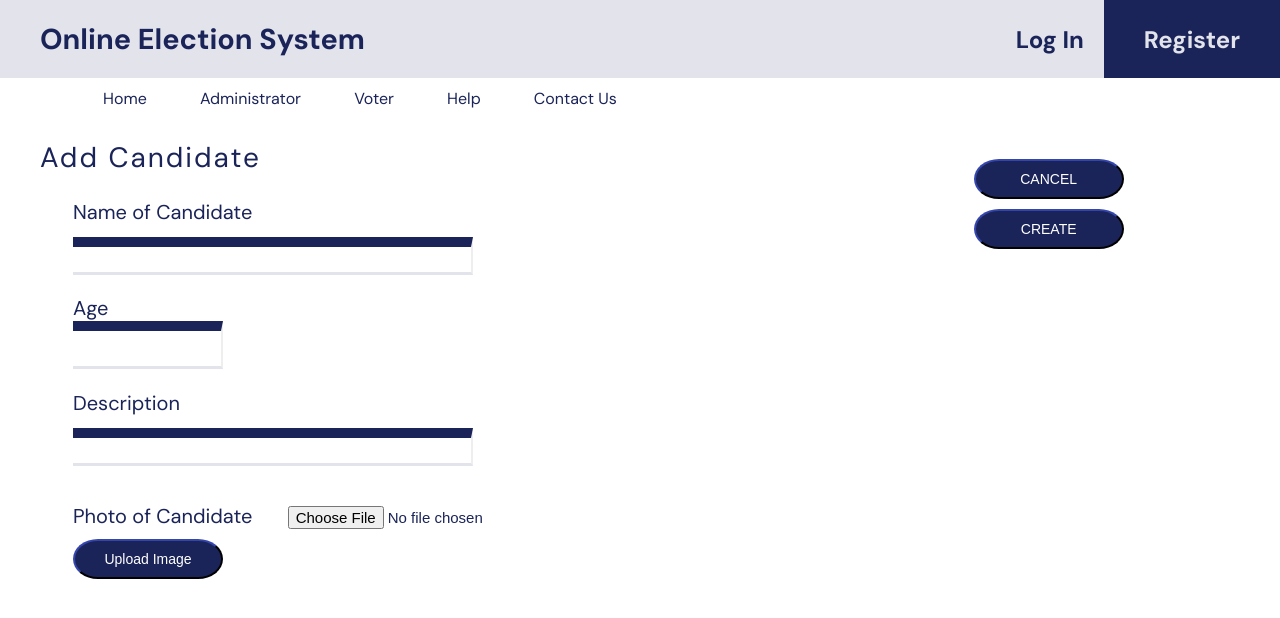
After one commit to tonsz/elective-proj, a PHP site: page /includes/admin_add_candidate.php in a window 1280 px wide. The commit adds this page. Shown: the top 618 px of the page. Run offline with PHP 8.4, Linux system fonts and the light colour scheme.

Commit message:
Added new candidate page

```diff
--- a/css/style.css
+++ b/css/style.css
@@ -278,7 +278,7 @@ body {
     border-bottom: 3px inset var(--light-gray);
     border-top: solid var(--dark-blue);
     border-top-width: 10px;
-    padding:10px;
+    padding:5px;
   }
 
   .election .date{
@@ -311,7 +311,7 @@ body {
   .hide{
     display:none;
   }
-  .election .photocandidate{
+  /* .election .photocandidate{
     font-size: 20px;
     color: var(--dark-blue);
      margin: -150px 0px 0px 40px;
@@ -324,6 +324,25 @@ body {
     width:177px;
     height:177px;
     float:right;
+  } */
+
+  .election .photo-upload {
+    font-size: 15px;
+    padding: 20px 0px 10px 31px;
+    color: var(--dark-blue);
+
+  }
+  .election .photo-submit {
+     margin-left: 31px;
+     border-radius: 20%/60%;
+     display:block;
+     height: 40px;
+     width: 150px;
+     background-color: #1b2459;
+     border-color: #1b2459;
+     color: white;
+     font-size: 14px;
+
   }
   .election .back-btn{
     margin: -90px 0px 0px 400px;
@@ -365,6 +384,7 @@ body {
     color: var(--dark-blue);
     letter-spacing: 2px;
   }
+
 
 /* <------------- for help page and contact page ------------->*/
 
--- /dev/null
+++ b/includes/admin_add_candidate.php
@@ -0,0 +1,51 @@
+<?php
+
+include_once 'header.php';
+$error = "";
+$success = "";
+
+?>
+
+<div class = "election">
+   <div class="election-title">Add Candidate</div><br>
+   <table class="addcand-tbl">
+     <tr>
+        <div class="addcand-div">
+       <td>
+          <form action = "admin_add_candidate.php" method = "post" enctype="multipart/form-data">
+            <!-- candidate name -->
+             <label class = "left-sub" for="candidate_name">Name of Candidate</label>
+             <br><input class = "input" type="text" for ="candidate_name" maxlength="30">
+
+            <!-- candidate age -->
+            <br><label class = "sub" for="candidate_age">Age</label>
+            <br><input class = "date" type = "number" for = "candidate_age" min = "1" max = "200">
+
+            <!-- candidate description -->
+            <br>
+            <br><label class = "sub" for = "description">Description</label>
+            <br><input class = "input" type="text" for ="description" maxlength="30">
+
+            <!-- candidate photo  -->
+                <br><label class="sub">Photo of Candidate</label>
+                <input class="photo-upload"type="file" name="fileToUpload" id="fileToUpload">
+                <br><input class="photo-submit"type="submit" value="Upload Image" name="submit">
+
+            </td>
+       <td>
+           <input class = "create-btn" type="submit" value="CREATE">
+         </form>
+           <button onclick="window.location.href='admin_new_election.php'" class="back-btn">CANCEL</button>
+       </td>
+     </tr>
+   </table>
+     </div>
+
+<style>
+     #manage-elec {
+          color: #1b2459;
+          border: 10px solid transparent;
+          background-color: #e2e3eb;
+          border-color: #e2e3eb;
+     }
+</style>
--- a/includes/admin_new_election.php
+++ b/includes/admin_new_election.php
@@ -28,6 +28,7 @@ if (isset($_POST['create'])) {
         $store->bind_param("isssii", $e_id, $e_name, $e_start, $e_end, $cand_count, $e_owner);
         $store->execute();
         $success = "Election created!";
+        header('Location: admin_add_candidate.php');
         $error="";
         $store->close();
         $conn->close();
```
